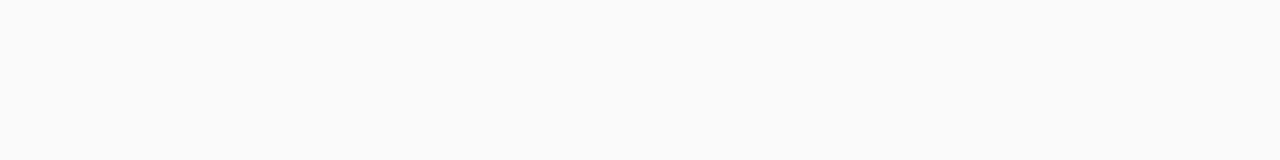
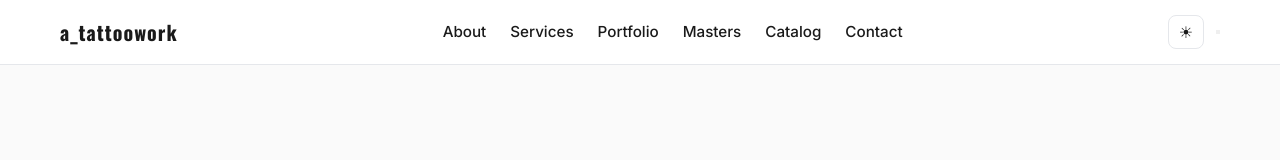
Before and after one commit to forest331/rsschool-landing-page, a plain HTML site: page index.html in a window 1280 px wide. Drawn offline with nearby package versions, Linux system fonts and the light colour scheme.

Commit message:
feat: add header and nav in index.html and style.css

```diff
--- a/css/style.css
+++ b/css/style.css
@@ -55,3 +55,85 @@
 	margin: 0 auto;
 	padding: 0 20px;
 }
+
+/* HEADER */
+
+.header {
+	position: sticky;
+	top: 0;
+	z-index: 100;
+	background-color: var(--color-header-bg);
+	border-bottom: 1px solid var(--color-border);
+	transition:
+		background-color 0.3s ease,
+		border-color 0.3s ease;
+}
+
+.header__inner {
+	display: flex;
+	align-items: center;
+	justify-content: space-between;
+	height: 64px;
+}
+
+.logo {
+	font-family: 'Oswald', sans-serif;
+	font-size: 1.25rem;
+	font-weight: 700;
+	letter-spacing: 0.05em;
+	color: var(--color-text);
+	text-transform: lowercase;
+	transition: color 0.2s ease;
+}
+
+.logo:hover {
+	color: var(--color-accent);
+}
+
+/* NAV */
+
+.nav__list {
+	display: flex;
+	gap: 24px;
+}
+
+.nav__link {
+	font-size: 0.95rem;
+	font-weight: 500;
+	color: var(--color-text);
+	padding: 6px 0;
+	border-bottom: 2px solid transparent;
+	transition:
+		border-color 0.2s ease,
+		color 0.2s ease;
+}
+
+.nav__link:hover,
+.nav__link--active {
+	color: var(--color-accent);
+	border-bottom-color: var(--color-accent);
+}
+
+/* HEADER ACTIONS */
+.header__actions {
+	display: flex;
+	align-items: center;
+	gap: 12px;
+}
+
+.theme-toggle {
+	background: none;
+	border: 1px solid var(--color-border);
+	border-radius: 8px;
+	padding: 6px 10px;
+	font-size: 1rem;
+	color: var(--color-text);
+	transition:
+		background-color 0.2s ease,
+		transform 0.2s ease;
+}
+
+.theme-toggle:hover {
+	background-color: var(--color-surface);
+	transform: scale(1.05);
+}
--- a/index.html
+++ b/index.html
@@ -22,5 +22,41 @@
 		<link rel="stylesheet" href="css/style.css" />
 		<title>a_tattoowork — Tattoo Studio</title>
 	</head>
-	<body></body>
+	<body>
+		<header class="header">
+			<div class="container header__inner">
+				<a href="index.html" class="logo">a_tattoowork</a>
+
+				<nav class="nav" id="nav">
+					<ul class="nav__list">
+						<li><a href="#about" class="nav__link">About</a></li>
+						<li><a href="#services" class="nav__link">Services</a></li>
+						<li><a href="#portfolio" class="nav__link">Portfolio</a></li>
+						<li><a href="#masters" class="nav__link">Masters</a></li>
+						<li><a href="catalog.html" class="nav__link">Catalog</a></li>
+						<li><a href="#contact" class="nav__link">Contact</a></li>
+					</ul>
+				</nav>
+
+				<div class="header__actions">
+					<button
+						class="theme-toggle"
+						id="themeToggle"
+						type="button"
+						aria-label="Toggle theme"
+					>
+						<span class="theme-toggle__icon">☀</span>
+					</button>
+					<button
+						class="burger"
+						id="burger"
+						type="button"
+						aria-label="Open menu"
+					>
+						<span></span><span></span><span></span>
+					</button>
+				</div>
+			</div>
+		</header>
+	</body>
 </html>
```
